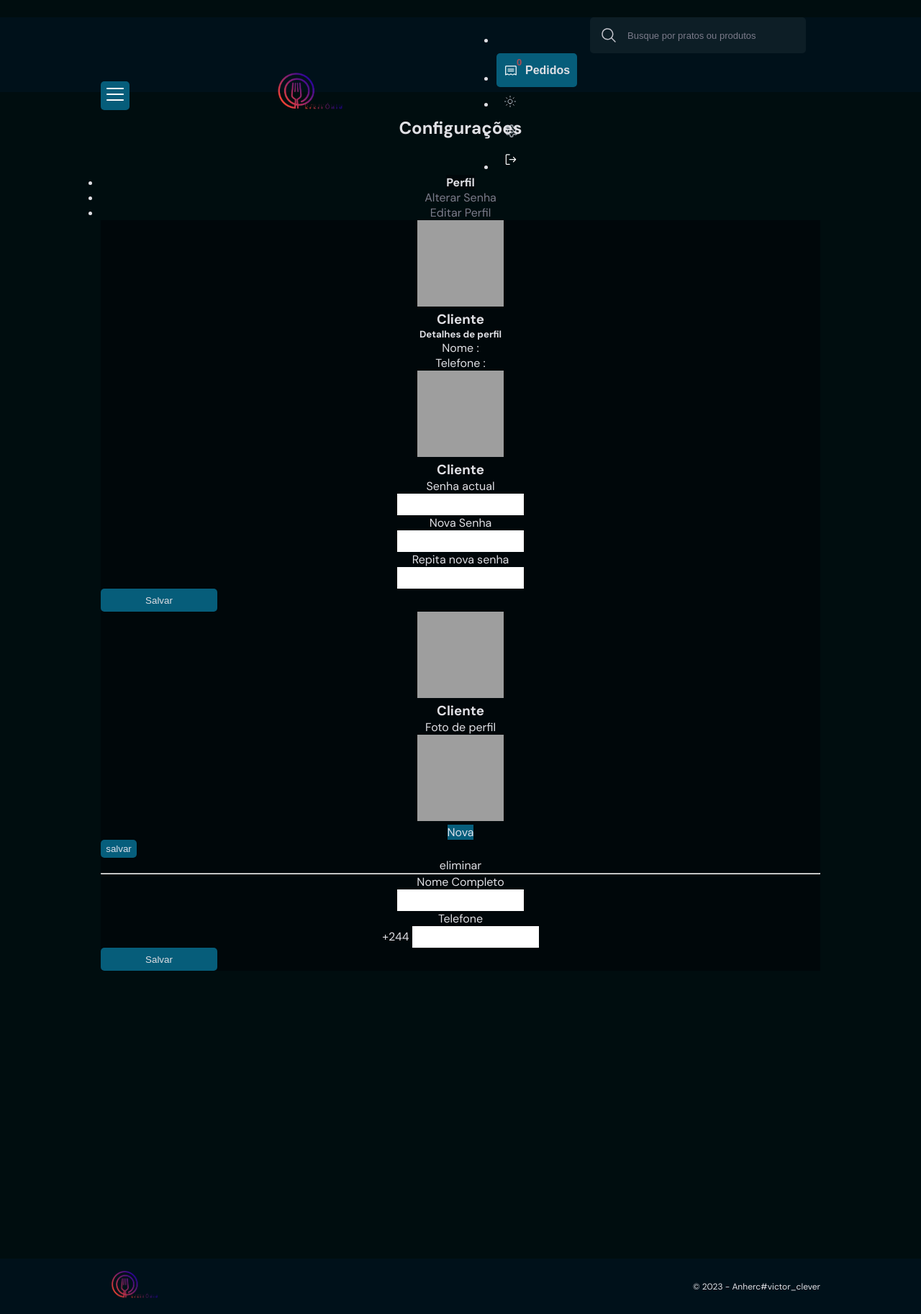
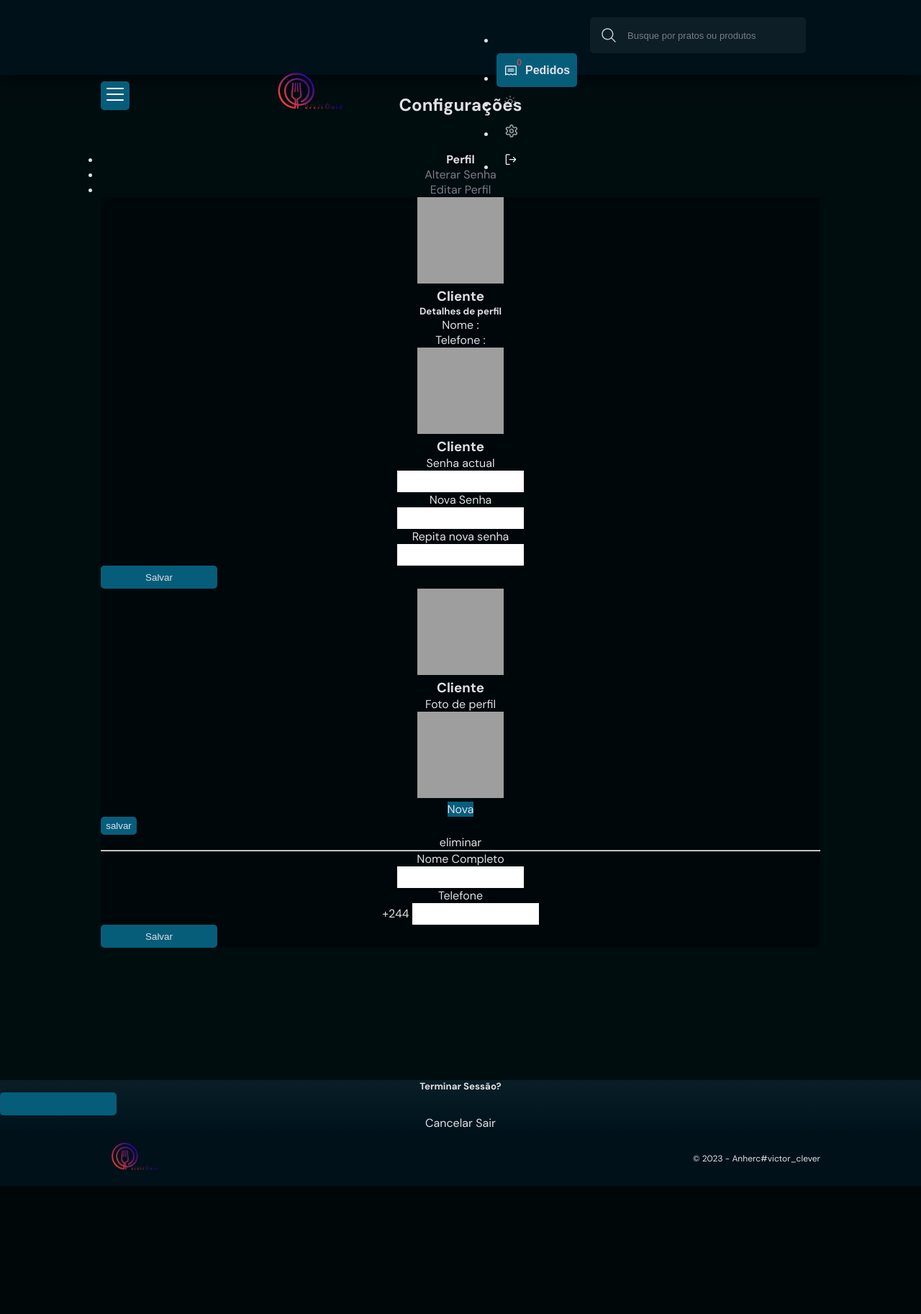
Before and after one commit to Victor03clever/Tcc_Project, a PHP site: page /refeitorio/client/config in a window 1280 px wide. Shown: the whole page at 72% size. After the commit the page ends 1648 px from the top, so only its background shows below. Run offline with PHP 8.4, Linux system fonts and the light colour scheme; the visitor is signed in with stand-in values (Sample User, id 1); data comes from the database, SQL or seed files in the repository; data that the repository does not hold is empty; grey boxes are pictures that could not be loaded.

Commit message:
modal no logout e position fixed no navbar

```diff
--- a/app/Views/client/config.php
+++ b/app/Views/client/config.php
@@ -5,7 +5,7 @@
 
 ?>
 <link rel="stylesheet" href="<?= asset("css/client/styleC.css") ?>">
-<section class="wrapper" id="nav-taps">
+<section  id="nav-taps" class="wrapper">
     <?= Sessao::izitoast('config') ?>
     <?= Sessao::sms('upload') ?>
     <h1>Configurações</h1>
--- a/app/Views/client/homepage.php
+++ b/app/Views/client/homepage.php
@@ -9,7 +9,7 @@
 <?= Sessao::browser('browser'); ?>
 
 <link rel="stylesheet" href="<?= asset("css/client/style.css") ?>">
-<span class="dataActual"></span>
+<span class="dataActual" style="position:relative; top:18rem"></span>
 <header class="wrapper header" id="header">
   <img src="<?= asset("img/pngegg 1.png") ?>" alt="Sabores">
   <span>
--- a/app/Views/layouts/client/app.php
+++ b/app/Views/layouts/client/app.php
@@ -142,8 +142,8 @@
               </a>
             </li>
 
-            <li class="nav-item" onclick="clearCart()">
-              <a class="nav-link last" aria-current="page" href="<?= URL ?>/client/sair">
+            <li class="nav-item" >
+              <a class="nav-link last" aria-current="page" data-bs-toggle="modal" data-bs-target="#staticBackdrop">
                 <button class="logout">
                   <svg width="33" height="32" viewBox="0 0 33 32" fill="none" xmlns="http://www.w3.org/2000/svg">
                     <path d="M22.2891 11.75L27.5391 17M27.5391 17L22.2891 22.25M27.5391 17H13.5391M13.5391 28H6.53906C6.27385 28 6.01949 27.8946 5.83196 27.7071C5.64442 27.5196 5.53906 27.2652 5.53906 27V7C5.53906 6.73478 5.64442 6.48043 5.83196 6.29289C6.01949 6.10536 6.27385 6 6.53906 6H13.5391" stroke="white" stroke-width="2" stroke-linecap="round" stroke-linejoin="round" />
@@ -168,15 +168,37 @@
     </div>
 
   </nav>
-
+  <!-- ================================================================= -->
   <?php
   $file = dirname(dirname(__DIR__)) . DIRECTORY_SEPARATOR . 'client' . DIRECTORY_SEPARATOR . str_replace('.php', '', $file) . '.php';
   require_once $file;
 
   ?>
+  <!-- =============================================================== -->
+
+  <!-- Modal -->
+  <div class="modal fade" id="staticBackdrop" data-bs-backdrop="static" data-bs-keyboard="false" tabindex="-1" aria-labelledby="staticBackdropLabel" aria-hidden="true">
+    <div class="modal-dialog        ">
+      <div class="modal-content">
+        <div class="modal-header">
+          <h5 class="modal-title" id="staticBackdropLabel">Terminar Sessão?</h5>
+          <button type="button" class="btn-close bg-white " data-bs-dismiss="modal" aria-label="Close"></button>
+        </div>
+        <!-- <div class="modal-body">
+          ...
+        </div> -->
+        <div class="modal-footer">
+        <a class="btn btn-secondary btn-lg" data-bs-dismiss="modal">Cancelar</a>
+          <a href="<?= URL ?>/client/sair" class="btn btn-primary btn-lg" onclick="clearCart()">Sair</a>
+        </div>
+      </div>
+    </div>
+  </div>
+
   <div id="preloader">
     <img src="<?= asset("img/logo.png") ?>" alt="preloader">
   </div>
+
   <footer>
     <div class="wrapper">
       <img src="<?= asset("img/logo.png") ?>" alt="Logotipo para refeitorio" width="100">
@@ -194,6 +216,8 @@
     </svg>
 
   </a>
+
+
 
   <script>
     // operacao com o burger
--- a/public/css/client/main.css
+++ b/public/css/client/main.css
@@ -160,10 +160,13 @@
     ================================================================================ */
 /* Nav */
 /* Nav */
-nav {
+nav#nav {
+  position: fixed;
   background-color: var(--blue3);
   margin-bottom: 4.4rem;
   width: 100%;
+  box-shadow: rgba(0, 0, 0, 0.703) 0px .3rem 2.5rem;
+
   z-index: 100;
 }
 
@@ -341,6 +344,10 @@
 
   text-align: right;
 }
+.modal-content{
+  background: var(--gra);
+  color: var(--textS);
+}
 /*=======================================================================================================================================================================  */
 /* Desktop */
 @media (min-width: 994px) {
@@ -364,7 +371,7 @@
     margin-right: -2rem;
 } */
   /* NAV */
-  nav {
+  nav#nav {
     height: 10.4rem;
     margin-bottom: 3.4rem;
   }
--- a/public/css/client/styleC.css
+++ b/public/css/client/styleC.css
@@ -1,7 +1,9 @@
-#nav-taps{
+#nav-taps.wrapper{
+  margin-top: auto;
+  margin-bottom: 23vh;
+  padding-top: 13rem;
+}
 
-    margin-bottom: 50vh;
-}
 #nav-taps h1{
     padding-bottom: 5rem;
 }
@@ -32,3 +34,74 @@
     height: 3rem;
     font-size: 1.3rem;
 }
+@media (min-width: 994px) {
+  /* geral */
+  body {
+    overflow: auto;
+  }
+
+  .nav-link {
+    padding: 0;
+  }
+  ::-webkit-scrollbar {
+    width: 0.6rem;
+    height: 0.8rem;
+  }
+  /* NAV */
+  nav#nav {
+    height: 10.4rem;
+    margin-bottom: 3.4rem;
+  }
+
+  nav#nav div.container-fluid.wrapper {
+    display: flex;
+    justify-content: space-between;
+    align-items: center;
+    margin-inline: auto;
+  }
+  .navbar-collapse {
+    flex-grow: initial;
+
+    align-items: center;
+    justify-content: space-between;
+  }
+  nav#nav form label {
+    height: 5rem;
+    margin-left: 13rem;
+    margin-right: 2rem;
+  }
+  nav#nav form button.btn {
+    width: 0;
+    border: initial;
+    display: none;
+  }
+  nav#nav button.pedidos:hover {
+    background: var(--blue2);
+    filter: brightness(1.3);
+  }
+  nav#nav button.pedidos {
+    width: initial;
+    height: 4.7rem;
+    background: var(--blue2);
+    margin-right: 16rem;
+  }
+
+  nav#nav button.pedidos h6 {
+    text-align: initial;
+    font-size: initial;
+    margin: 0;
+  }
+
+  nav#nav button.logout {
+    width: initial;
+  }
+  nav#nav button.logout h6 {
+    display: none;
+  }
+
+  nav#nav button.cfg {
+    width: initial;
+  }
+  nav#nav button.cfg h6 {
+    display: none;
+  }}
```
Also changed, not shown: app/Views/client/requestPage.php (+3 -5 lines), public/css/client/style.css (+17 -16 lines), public/css/client/style2.css (+20 -15 lines).
